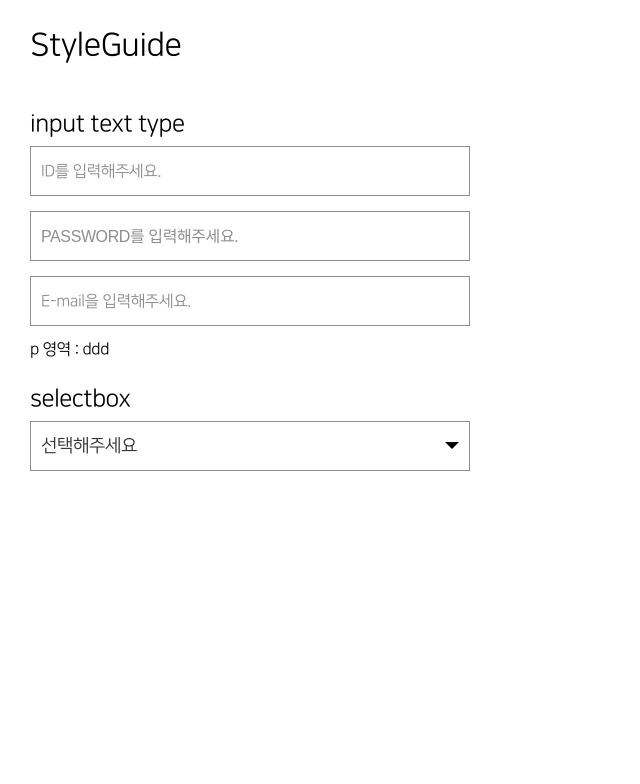
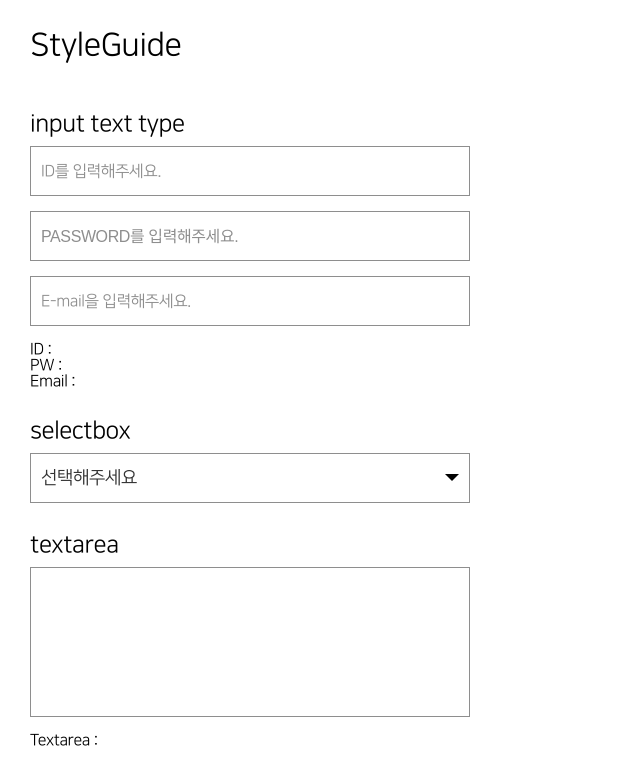
Before and after one commit to kimyoubin/webfront_study, a Vue app in the folder components_study/: page / in a window 1280 px wide. Shown: the top 784 px of the page, without its empty margins (0-640 px from the left). Built offline with nearby package versions, Linux system fonts and the light colour scheme.

Commit message:
v-model 적용하기

```diff
--- a/components_study/src/components/VueInput.vue
+++ b/components_study/src/components/VueInput.vue
@@ -7,6 +7,7 @@
 		:value="value"
 		@click="isActive = true"
 		@blur="isActive = false"
+		@input="change"
 		:class="{ 'on' : isActive }">
 </template>
 
@@ -14,6 +15,7 @@
 export default {
 	name: 'VueInput',
 	props: [
+		// 부모에서 v-model로 던진값을 value로 받음
 		'type', 'placeholder', 'name', 'id', 'value', 'checked'
 	],
 	data() {
@@ -22,6 +24,11 @@ export default {
 		}
 	},
 	methods: {
+		// 부모에게 input이벤트를 던저준다.
+		// 반드시 input이벤트여야 함, v-model은 input이라는 이벤트로 받기 때문
+		change: function($event) {
+			this.$emit('input', $event.target.value)
+		}
 	}
 }
 </script>
--- a/components_study/src/components/VueSelect.vue
+++ b/components_study/src/components/VueSelect.vue
@@ -23,14 +23,21 @@
 <script>
 export default {
 	name: 'VueSelect',
-	props: [
-        'items',
-    ],
+	props: {
+        items: {
+            type: Array,
+            require: true
+        },
+        tabIndex: {
+            type: Number,
+            require: false,
+            default: 0
+        }
+    },
 	data() {
 		return {
 			isActive: false,
             selected: '선택해주세요',
-            tabIndex: 0
 		}
 	},
     methods: {
@@ -87,10 +94,15 @@ export default {
 }
 
 .selectbox .selectbox-option {
+    position: absolute;
+    top: 50px;
+    left: 0;
+    right: 0;
     max-height: 200px;
     border-left: 1px solid #8e8e8e;
     border-right: 1px solid #8e8e8e;
     border-bottom: 1px solid #8e8e8e;
+    background-color: #fff;
     overflow-y: auto;
 }
 
--- /dev/null
+++ b/components_study/src/components/VueTextarea.vue
@@ -0,0 +1,46 @@
+<template>
+	<textarea
+        :name="name"
+        :id="id"
+        :value="value"
+        @input="change">
+    </textarea>
+</template>
+
+<script>
+export default {
+	name: 'VueTextarea',
+	props: [
+        'name', 'id', 'value'
+	],
+	data() {
+		return {
+		}
+	},
+	methods: {
+        change: function($event) {
+            this.$emit('input', $event.target.value);
+        }
+	}
+}
+</script>
+
+<style scoped>
+textarea {
+	width: 100%;
+	height: 150px;
+	padding: 10px;
+	margin-bottom: 15px;
+	font-size: 18px;
+	color: #333;
+	border: 1px solid #8e8e8e;
+    resize: none;
+}
+
+textarea::placeholder {
+	font-size: 16px;
+	color: #8e8e8e;
+}
+
+
+</style>
--- a/components_study/src/views/StyleGuide.vue
+++ b/components_study/src/views/StyleGuide.vue
@@ -4,25 +4,30 @@
 		<div class="wrap">
 			<h2>input text type</h2>
 			<vue-input
+				v-model="inputId"
 				type="text"
 				name="input-text"
 				id="input-text"
 				value=""
 				placeholder="ID를 입력해주세요."/>
 			<vue-input
+				v-model="inputPw"
 				type="password"
 				name="input-pw"
 				id="input-pw"
 				value=""
 				placeholder="PASSWORD를 입력해주세요."/>
 			<vue-input
+				v-model="inputEmail"
 				type="email"
 				name="input-email"
 				id="input-email"
 				value=""
 				placeholder="E-mail을 입력해주세요."/>
 
-			<p>p 영역 : {{ lovingVue }}</p>
+			<p>ID : {{ inputId }}</p>
+			<p>PW : {{ inputPw }}</p>
+			<p>Email : {{ inputEmail }}</p>
 		</div>
 
 		<div class="wrap">
@@ -31,18 +36,31 @@
 				:items="listData"
 				:selected="selectedValue"/>
 		</div>
+
+		<div class="wrap">
+			<h2>textarea</h2>
+			<vue-textarea
+				v-model="textarea"
+				id="textarea"
+				name="textarea"/>
+			<p>Textarea : {{ textarea }}</p>
+		</div>
 	</div>
 </template>
 
 <script>
 import VueInput from '../components/VueInput.vue'
 import VueSelect from '../components/VueSelect.vue'
+import VueTextarea from '../components/VueTextarea.vue'
 export default {
-    components: { VueInput, VueSelect },
+    components: { VueInput, VueSelect, VueTextarea },
 	name: 'StyleGuide',
 	data() {
 		return {
-			lovingVue: 'ddd',
+			inputId: '',
+			inputPw: '',
+			inputEmail: '',
+			textarea: '',
 			selectedValue: '선택해주세요.',
 			listData: [
 				{
```
Also changed, not shown: 1 other file (tests, documents, lock files or other folders).
